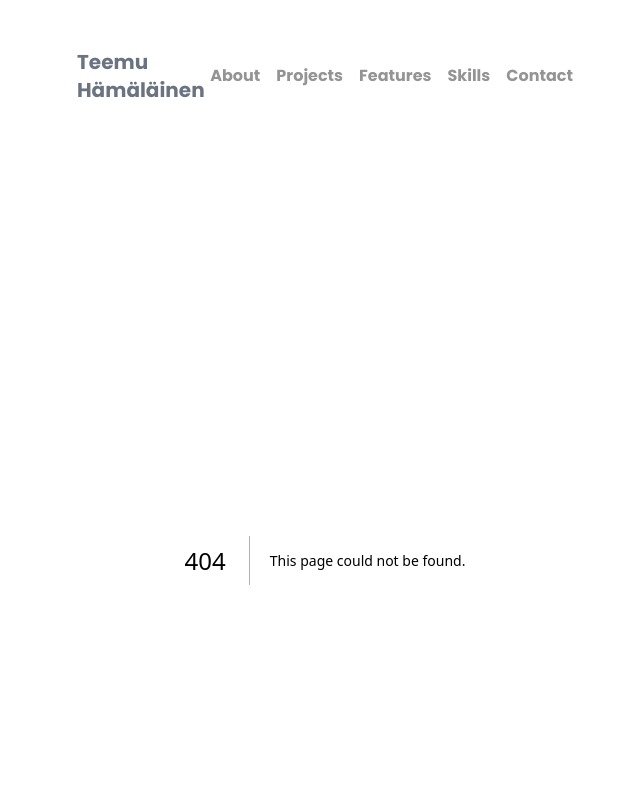
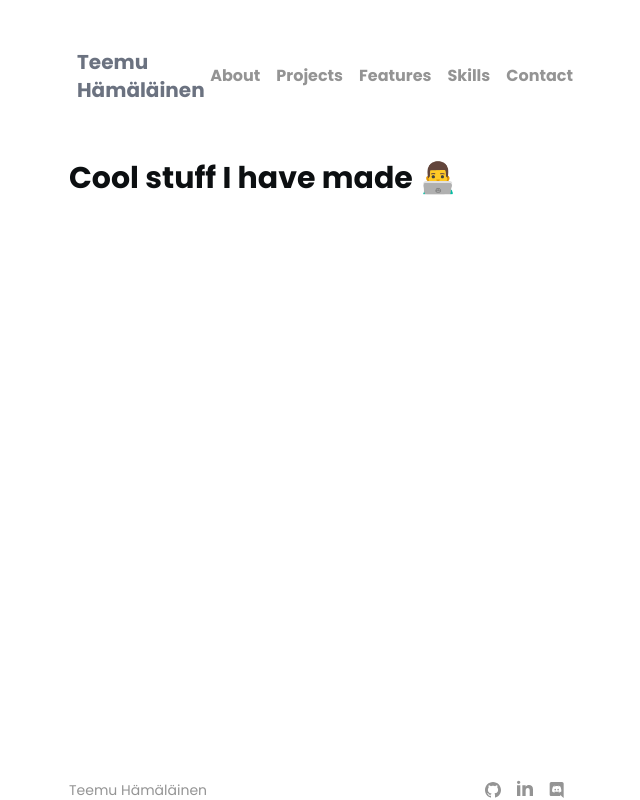
Before and after one commit to temevh/minimalisticPort, a Next.js app: page /projects in a window 1280 px wide. Before the commit this address had no page. Shown: the top 800 px of the page, without its empty margins (315-955 px from the left). Built offline with nearby package versions, Linux system fonts and the light colour scheme.

Commit message:
started to work on projects page

```diff
--- /dev/null
+++ b/src/app/projects/components/ProjectCard.jsx
@@ -0,0 +1,3 @@
+const ProjectCard = () => {};
+
+export default ProjectCard;
--- /dev/null
+++ b/src/app/projects/page.jsx
@@ -0,0 +1,77 @@
+import ProjectCard from "./components/ProjectCard";
+
+const ProjectsPage = () => {
+  const projectsPrimary = [
+    {
+      title: "Tuuraaja",
+      desc: "Tuuraaja is a full-stack app made to make it easier for schools to find and contact substitutes on a short notice. The substitute candidates select the days on which they are available and what subjects they are able to teach. ",
+      tags: ["React", "Next.js", "MongoDB", "TailwindCSS"],
+      img: "https://i.ibb.co/TKBdJH4/tuuraaja.jpg",
+      code: "https://github.com/temevh/tuuraaja",
+    },
+    {
+      title: "Arduino alarm system",
+      desc: "A fairly complex alarm system made with two Arduino boards which are connected with USART. The movement sensor waits for movements and triggers an alarm protocol when triggered",
+      tags: ["C", "Arduino", "Atmel studio"],
+      img: "https://user-images.githubusercontent.com/96690178/259686989-b7ab8e2d-f22a-4dca-803c-aca4170e6632.jpg",
+      code: "https://github.com/temevh/Arduino-AlarmSystem/tree/main",
+    },
+
+    {
+      title: "Outhere",
+      desc: "A mobile app made with Dart and Flutter which gives the user a task to complete every day. Goal is for the user to improve in one category every day (for example sociability, learning or concentration). Very much still a work in progress!",
+      tags: ["Dart", "Flutter", "Mobile"],
+      img: "https://user-images.githubusercontent.com/96690178/264060743-53ccea43-4be3-426c-9f78-1f6a67245932.jpg",
+      code: "https://github.com/temevh/outhere",
+    },
+    {
+      title: "React review app",
+      desc: "An app that lets the user add, review, search and edit books. The app is build around a carousel type of menu where the books are displayed. The app utilizes local storage to save the books and their reviews.",
+      tags: ["React"],
+      img: "https://user-images.githubusercontent.com/37696410/212696470-7da86ac0-c80c-4921-99df-e725be4b3a27.png",
+      code: "https://github.com/temevh/react-review-app",
+    },
+    {
+      title: "Hash table utilizing linked list",
+      desc: "A fairly straightforward hash table utilizing linked list. The hash table is made to be able to handle collisions and it is made to be able to handle and match a large amount of data.",
+      tags: ["Python", "DSA"],
+      img: "https://www.ekreative.com/wp-content/uploads/2021/03/pankaj-patel-_SgRNwAVNKw-unsplash.jpg",
+      code: "https://github.com/temevh/Algorithms-and-data-structures/tree/master/Assingment",
+    },
+
+    {
+      title: "Wherewolf",
+      desc: "A first person game made with Godot. In the game the player has to either save or kill the villagers of a small town, depending on the time of day. The game was made for Finnish Game Jam 2022. My main task was creating the assets/graphics.",
+      tags: ["Godot", "GAP", "Game"],
+      img: "https://ggj.s3.amazonaws.com/styles/game_content__wide/games/screenshots/2022/01/138869/nayttokuva_154.png?itok=JMBNCLa2&timestamp=1643543481",
+      code: "https://github.com/temevh/fgj2022",
+    },
+    {
+      title: "Maltas data dashboard",
+      desc: "A full-stack dashboard application for healthcare professionals. The dashboard shows data related to the hand washing in a selected unit (hospital, operating room etc.)",
+      tags: ["React", "Typescript", "Node.js", "Next.js"],
+      img: "https://monday.com/blog/wp-content/uploads/2022/03/Untitled-188.png",
+      code: "https://github.com/PROJ-A2023-G08/maltas-data-dashboard",
+    },
+    {
+      title: "Valuemap",
+      desc: "Valuemap matches job seekers with companies based on shared values, believes and needs. Made for Junction hackathon 2024 ",
+      tags: ["React", "Next.js", "MongoDB", "TailwindCSS"],
+      img: "https://i.ibb.co/XWrHknw/vm3.png",
+      code: "https://github.com/temevh/valuework",
+    },
+  ];
+
+  return (
+    <div>
+      <div className="flex flex-col gap-4">
+        <p className="text-3xl font-bold">Cool stuff I have made 👨‍💻</p>
+        {projectsPrimary.map((project) => (
+          <ProjectCard key={project.id} project={project} />
+        ))}
+      </div>
+    </div>
+  );
+};
+
+export default ProjectsPage;
```
Also changed, not shown: todo.txt (added).
